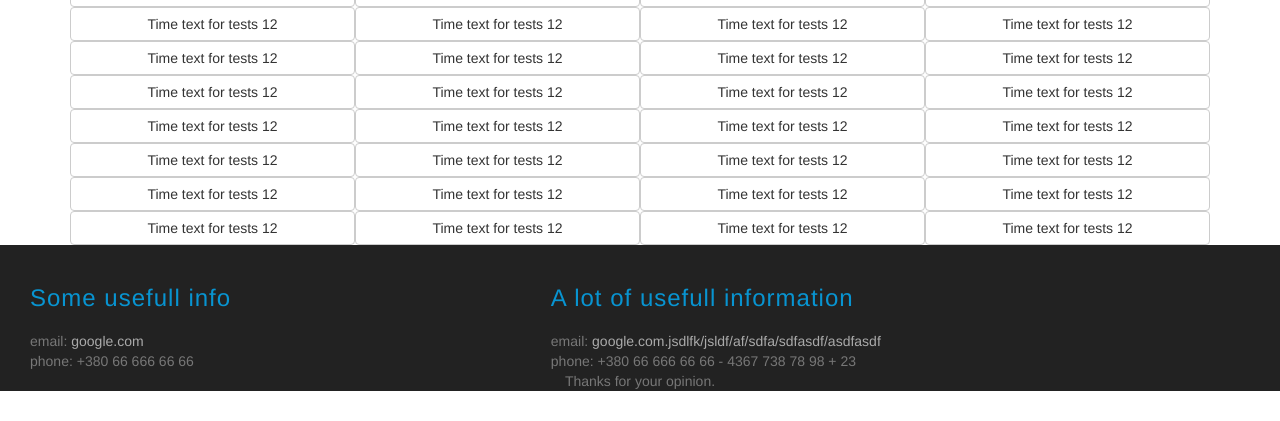
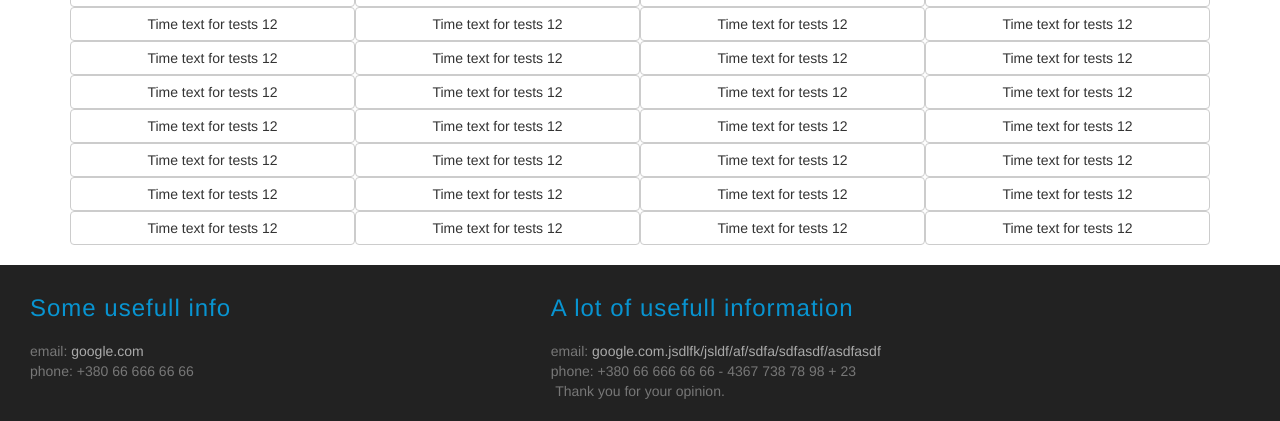
Before and after one commit to serhii023/MirpTakitLon, a Django app: page / in a window 1280 px wide. Shown: the part 745-1166 px from the top of the page. Before the commit the page ends 1136 px from the top, so only its background shows below. Run offline with Django 4.2, Linux system fonts and the light colour scheme; some libraries are stand-ins or nearby versions.

Commit message:
add space betwen article and footer

```diff
--- a/MirplMapTok/MainPage/static/TakitaLoner/style/index_style.css
+++ b/MirplMapTok/MainPage/static/TakitaLoner/style/index_style.css
@@ -1,7 +1,8 @@
 footer {
 	background: #222;
 	color: #aaa;
-	padding-top: 10px;
+	margin-top: 20px;
+	padding-bottom: 20px;
 }
 
 footer a {
--- a/MirplMapTok/MainPage/templates/TakitaLoner/index.html
+++ b/MirplMapTok/MainPage/templates/TakitaLoner/index.html
@@ -151,7 +151,7 @@
 		</div>
 
 		<div class="text-center">
-			Thanks for your opinion.
+			Thank you for your opinion.
 		</div>
 	</footer>
 </body>
```
